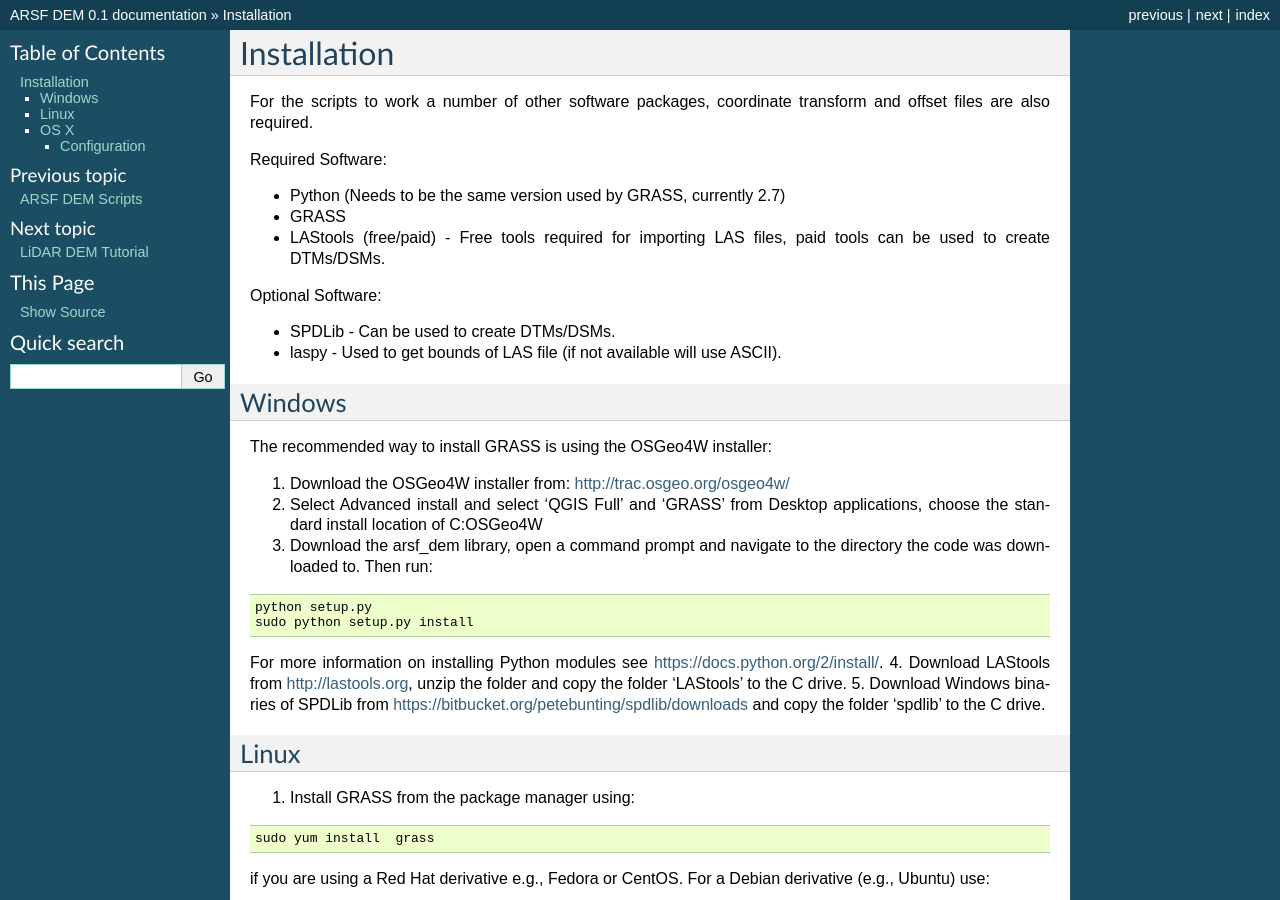
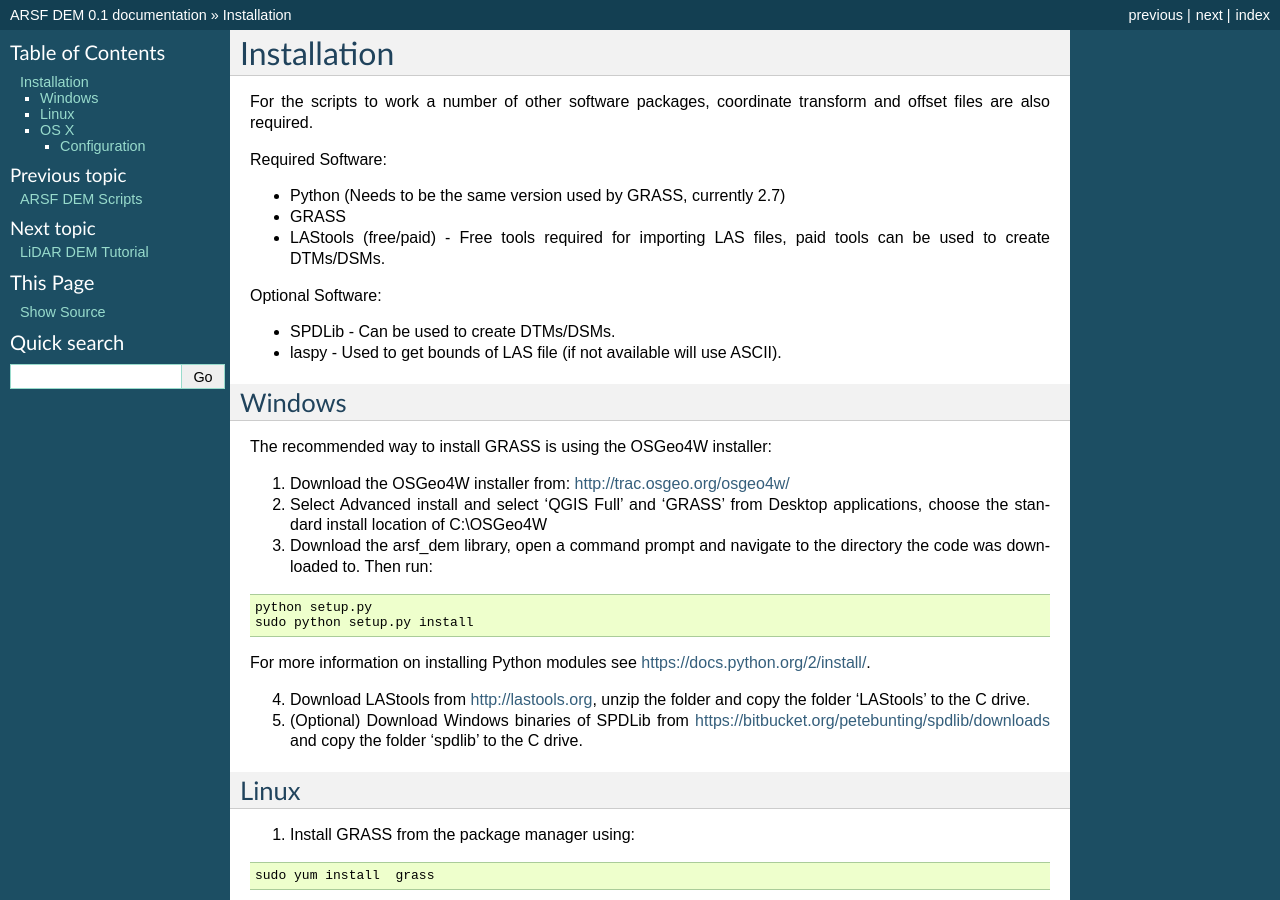
Before and after one commit to pmlrsg/arsf_dem_scripts, a Sphinx documentation site: the page built from doc/source/installation.rst, in a window 1280 px wide and 900 px high. Built offline with Sphinx 7.4.7, drawn with Linux system fonts in a browser that asks for light colours; formulas are drawn with MathJax 3; pages that are not in the unit, such as notebooks, are missing from menus.

Commit message:
Fixed some rst formatting problems

```diff
--- a/doc/source/installation.rst
+++ b/doc/source/installation.rst
@@ -20,7 +20,7 @@
 The recommended way to install GRASS is using the OSGeo4W installer:
 
 1. Download the OSGeo4W installer from: http://trac.osgeo.org/osgeo4w/
-2. Select Advanced install and select 'QGIS Full' and 'GRASS' from Desktop applications, choose the standard install location of C:\OSGeo4W
+2. Select Advanced install and select 'QGIS Full' and 'GRASS' from Desktop applications, choose the standard install location of C:\\OSGeo4W
 3. Download the arsf_dem library, open a command prompt and navigate to the directory the code was downloaded to. Then run:
 
 .. code-block:: bash
@@ -29,8 +29,9 @@
    sudo python setup.py install
 
 For more information on installing Python modules see https://docs.python.org/2/install/.
+
 4. Download LAStools from http://lastools.org, unzip the folder and copy the folder 'LAStools' to the C drive.
-5. Download Windows binaries of SPDLib from https://bitbucket.org/petebunting/spdlib/downloads and copy the folder 'spdlib' to the C drive.
+5. (Optional) Download Windows binaries of SPDLib from https://bitbucket.org/petebunting/spdlib/downloads and copy the folder 'spdlib' to the C drive.
 
 Linux
 ~~~~~~
```
